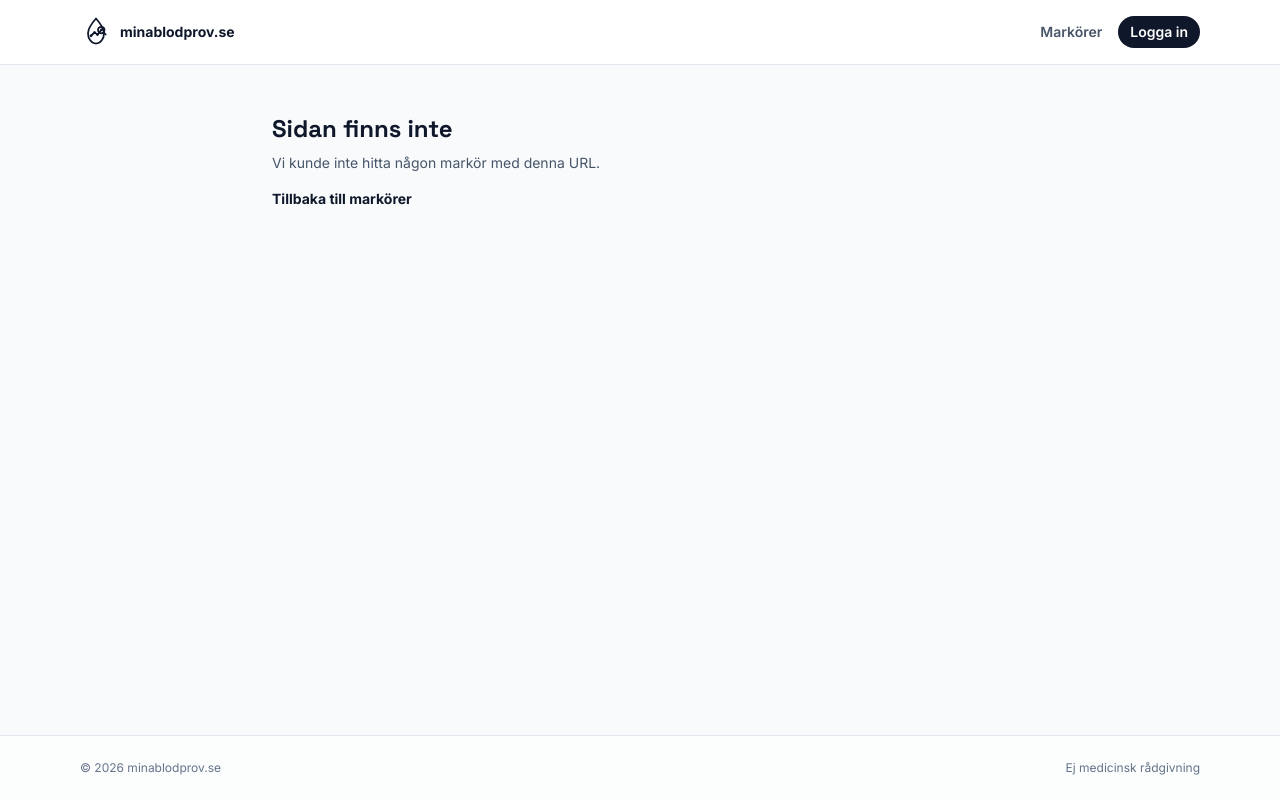
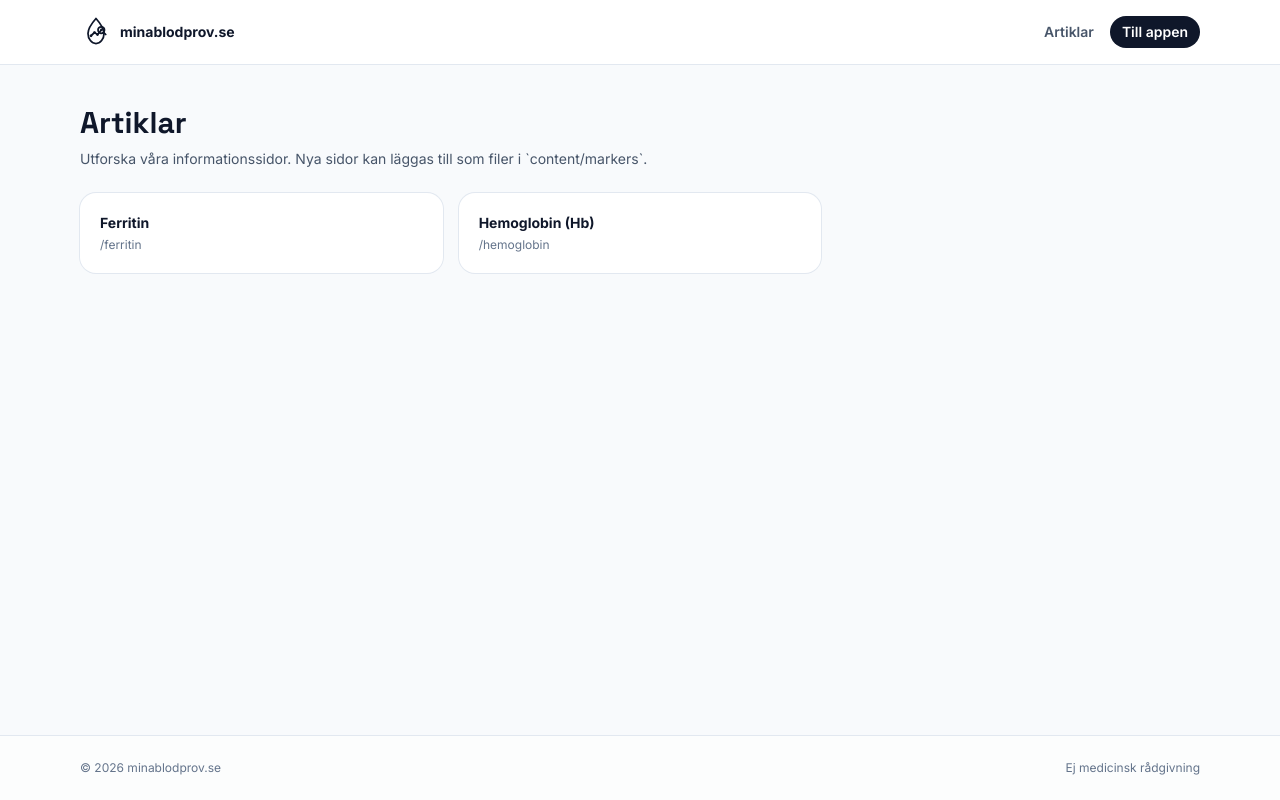
Before and after one commit to pto-agi/minablodprov, a React (Vite) app: page /artiklar in a window 1280 px wide. Built offline with nearby package versions, Linux system fonts and the light colour scheme.

Commit message:
Route app as homepage and add articles section

```diff
--- a/App.tsx
+++ b/App.tsx
@@ -1399,6 +1399,7 @@ const App: React.FC = () => {
         loading={loadingData}
         onSignOut={handleSignOut}
         onOpenTimeline={() => { /* No-op in header, timeline is in Account */ }}
+        articlesHref="/artiklar"
       />
         <main className="flex-1 pt-16">
           <DetailView
@@ -1459,6 +1460,7 @@ const App: React.FC = () => {
         loading={loadingData}
         onOpenTimeline={() => { /* No-op */ }}
         onSignOut={handleSignOut}
+        articlesHref="/artiklar"
       />
 
       <main className="flex-1 max-w-6xl mx-auto px-4 pt-24 pb-12 w-full relative z-10" id="marker-list-top">
--- a/components/Header.tsx
+++ b/components/Header.tsx
@@ -11,6 +11,7 @@ interface Props {
   onRefresh?: () => Promise<void> | void;
   onSignOut?: () => Promise<void> | void;
   onOpenTimeline?: () => void;
+  articlesHref?: string;
 }
 
 const cx = (...classes: Array<string | false | null | undefined>) => classes.filter(Boolean).join(' ');
@@ -42,7 +43,8 @@ const Header: React.FC<Props> = ({
   activeTab,
   onNavigate,
   loading,
-  onRefresh
+  onRefresh,
+  articlesHref
 }) => {
 
   const navItems: { id: NavTab; label: string }[] = [
@@ -101,6 +103,14 @@ const Header: React.FC<Props> = ({
 
         {/* RIGHT ACTIONS */}
         <div className="flex items-center justify-end gap-2 shrink-0">
+          {articlesHref && (
+            <a
+              href={articlesHref}
+              className="hidden sm:inline-flex items-center px-3 py-2 rounded-full text-xs font-bold bg-white text-slate-600 border border-slate-200 hover:border-slate-300 hover:text-slate-900"
+            >
+              Artiklar
+            </a>
+          )}
           {onRefresh && (
              <button
                 onClick={onRefresh}
--- a/index.tsx
+++ b/index.tsx
@@ -2,7 +2,6 @@ import React, { Suspense } from 'react';
 import ReactDOM from 'react-dom/client';
 import { BrowserRouter, Navigate, Route, Routes } from 'react-router-dom';
 import SiteLayout from './pages/SiteLayout';
-import MarketingHome from './pages/MarketingHome';
 import MarkerIndex from './pages/MarkerIndex';
 import MarkerDoc from './pages/MarkerDoc';
 import NotFound from './pages/NotFound';
@@ -42,14 +41,13 @@ const bootstrap = async () => {
       <React.StrictMode>
         <BrowserRouter>
           <Routes>
-            <Route element={<SiteLayout />}>
-              <Route index element={<MarketingHome />} />
-              <Route path="/markorer" element={<MarkerIndex />} />
-              <Route path="/:slug" element={<MarkerDoc />} />
+            <Route path="/" element={<Navigate to="/app" replace />} />
+            <Route path="/app/*" element={<AppRoute />} />
+            <Route path="/artiklar" element={<SiteLayout />}>
+              <Route index element={<MarkerIndex />} />
+              <Route path=":slug" element={<MarkerDoc />} />
             </Route>
-            <Route path="/app/*" element={<AppRoute />} />
             <Route path="*" element={<NotFound />} />
-            <Route path="/home" element={<Navigate to="/" replace />} />
           </Routes>
         </BrowserRouter>
       </React.StrictMode>
--- a/pages/MarkerDoc.tsx
+++ b/pages/MarkerDoc.tsx
@@ -11,10 +11,10 @@ const MarkerDoc: React.FC = () => {
       <section className="max-w-3xl mx-auto px-4 py-12">
         <h1 className="text-2xl font-display font-bold text-slate-900">Sidan finns inte</h1>
         <p className="text-sm text-slate-600 mt-2">
-          Vi kunde inte hitta någon markör med denna URL.
+          Vi kunde inte hitta någon artikel med denna URL.
         </p>
-        <Link to="/markorer" className="inline-block mt-4 text-sm font-bold text-slate-900">
-          Tillbaka till markörer
+        <Link to="/artiklar" className="inline-block mt-4 text-sm font-bold text-slate-900">
+          Tillbaka till artiklar
         </Link>
       </section>
     );
@@ -23,7 +23,7 @@ const MarkerDoc: React.FC = () => {
   return (
     <section className="max-w-3xl mx-auto px-4 py-12">
       <div className="text-xs text-slate-500 mb-3">
-        <Link to="/markorer" className="hover:text-slate-900">Markörer</Link> / {doc.slug}
+        <Link to="/artiklar" className="hover:text-slate-900">Artiklar</Link> / {doc.slug}
       </div>
       <article
         className="prose prose-slate max-w-none bg-white rounded-2xl ring-1 ring-slate-200 p-6"
--- a/pages/MarkerIndex.tsx
+++ b/pages/MarkerIndex.tsx
@@ -6,10 +6,9 @@ const MarkerIndex: React.FC = () => {
   return (
     <section className="max-w-6xl mx-auto px-4 py-10">
       <div className="mb-6">
-        <h1 className="text-2xl md:text-3xl font-display font-bold text-slate-900">Markörer</h1>
+        <h1 className="text-2xl md:text-3xl font-display font-bold text-slate-900">Artiklar</h1>
         <p className="text-sm text-slate-600 mt-2">
-          Utforska våra informationssidor för varje markör. Nya sidor kan läggas till som filer i
-          `content/markers`.
+          Utforska våra informationssidor. Nya sidor kan läggas till som filer i `content/markers`.
         </p>
       </div>
 
@@ -17,7 +16,7 @@ const MarkerIndex: React.FC = () => {
         {markerDocs.map((doc) => (
           <Link
             key={doc.slug}
-            to={`/${doc.slug}`}
+            to={`/artiklar/${doc.slug}`}
             className="rounded-2xl bg-white ring-1 ring-slate-200 p-5 hover:ring-slate-300 transition-shadow"
           >
             <div className="text-sm font-bold text-slate-900">{doc.title}</div>
--- a/pages/MarketingHome.tsx
+++ /dev/null
@@ -1,43 +0,0 @@
-import React from 'react';
-import { Link } from 'react-router-dom';
-
-const MarketingHome: React.FC = () => {
-  return (
-    <section className="max-w-6xl mx-auto px-4 py-12">
-      <div className="rounded-[2.5rem] bg-white shadow-sm ring-1 ring-slate-200 p-8 md:p-12">
-        <div className="max-w-2xl">
-          <h1 className="text-3xl md:text-4xl font-display font-bold text-slate-900">
-            Spåra dina biomarkörer och bygg en åtgärdsplan.
-          </h1>
-          <p className="mt-3 text-slate-600 text-sm md:text-base">
-            Få tydlig översikt, historik och mål för varje markör. Utforska vårt växande
-            kunskapsarkiv för att förstå vad värdena betyder.
-          </p>
-          <div className="mt-6 flex flex-wrap gap-3">
-            <Link to="/app" className="px-5 py-2.5 rounded-full bg-slate-900 text-white text-sm font-bold">
-              Logga in
-            </Link>
-            <Link to="/markorer" className="px-5 py-2.5 rounded-full bg-slate-100 text-slate-900 text-sm font-bold">
-              Utforska markörer
-            </Link>
-          </div>
-        </div>
-      </div>
-
-      <div className="mt-10 grid md:grid-cols-3 gap-4">
-        {[
-          { title: 'Översikt', body: 'Se avvikelser, trender och optimeringsgrad i realtid.' },
-          { title: 'Åtgärdsplan', body: 'Skapa mål, koppla markörer och följ upp.' },
-          { title: 'Kunskapsarkiv', body: 'SEO‑vänliga sidor per markör med förklaringar.' },
-        ].map((c) => (
-          <div key={c.title} className="bg-white rounded-2xl p-6 ring-1 ring-slate-200">
-            <div className="text-sm font-bold text-slate-900">{c.title}</div>
-            <div className="text-sm text-slate-600 mt-2">{c.body}</div>
-          </div>
-        ))}
-      </div>
-    </section>
-  );
-};
-
-export default MarketingHome;
--- a/pages/SiteLayout.tsx
+++ b/pages/SiteLayout.tsx
@@ -12,8 +12,8 @@ const SiteLayout: React.FC = () => {
             <span className="text-sm font-bold text-slate-900">minablodprov.se</span>
           </Link>
           <nav className="flex items-center gap-4 text-sm font-semibold text-slate-600">
-            <Link to="/markorer" className="hover:text-slate-900">Markörer</Link>
-            <Link to="/app" className="px-3 py-1.5 rounded-full bg-slate-900 text-white">Logga in</Link>
+            <Link to="/artiklar" className="hover:text-slate-900">Artiklar</Link>
+            <Link to="/app" className="px-3 py-1.5 rounded-full bg-slate-900 text-white">Till appen</Link>
           </nav>
         </div>
       </header>
```
Also changed, not shown: 1 other file (tests, documents, lock files or other folders). Lines whose indentation alone changed are shown as unchanged.
